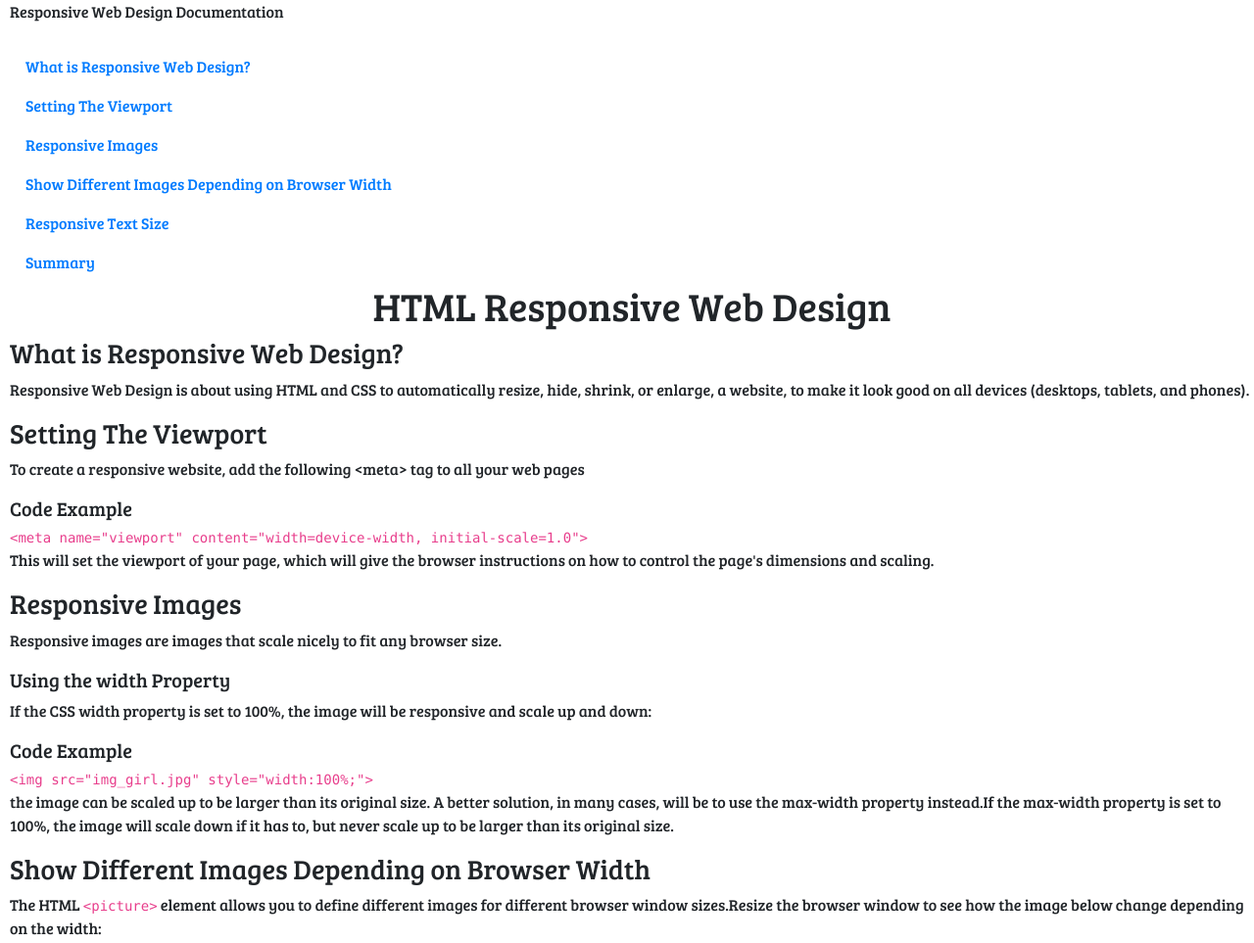
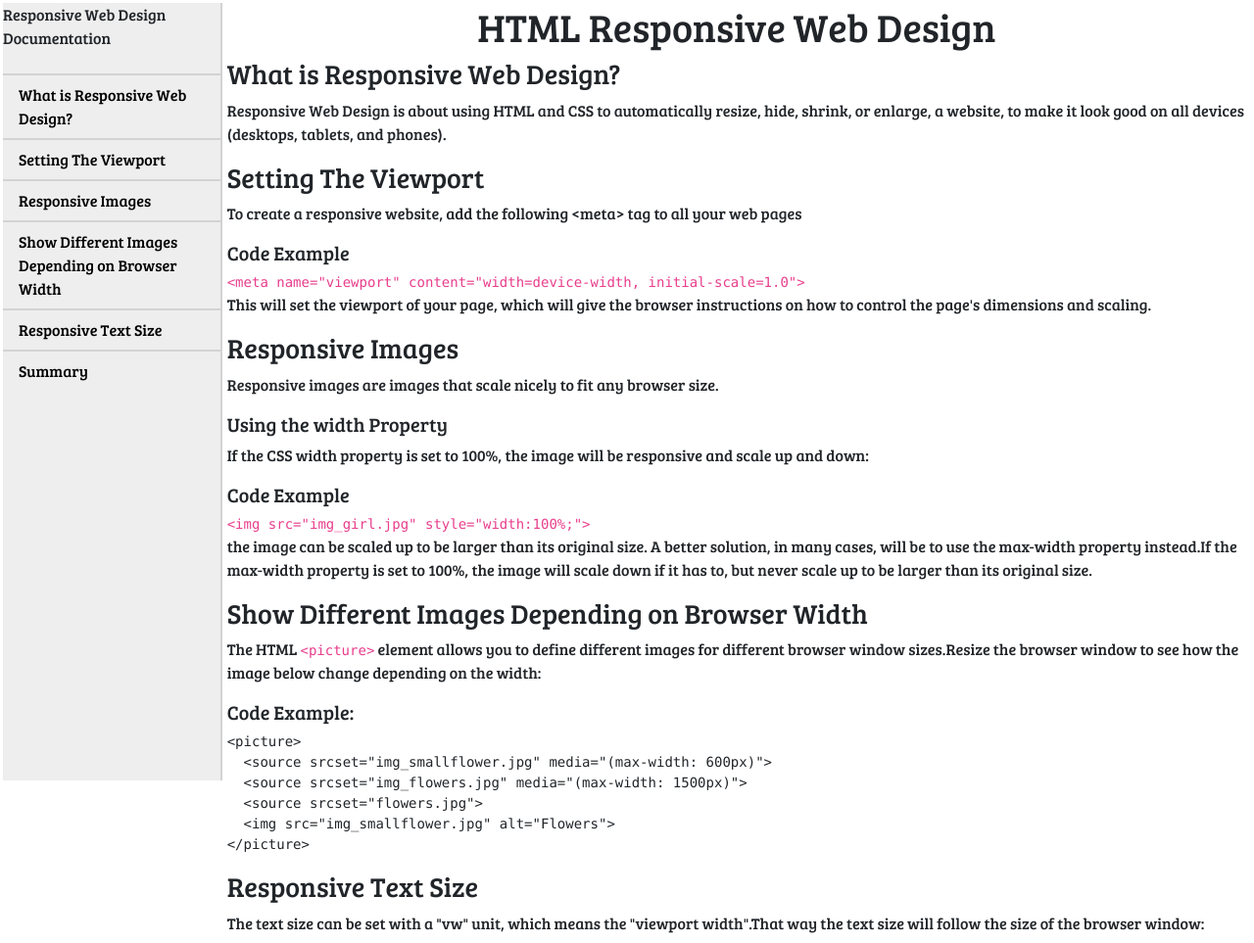
Before and after one commit to sadia21/technicaldocumentation, a plain HTML site: page index.html in a window 1280 px wide. Shown: the top 963 px of the page at 98% size. Drawn offline with nearby package versions, Linux system fonts and the light colour scheme.

Commit message:
Added Stylesheet

```diff
--- a/style.css
+++ b/style.css
@@ -1,8 +1,27 @@
 
+*{
+  box-sizing: border-box;
+}
+body{
+  display:flex;
+}
+nav{
+  background-color: #eee;
+ max-width:300px;
+  border-right: 2px solid lightgrey;
+}
+nav a {
+  color: black;
+  border-top: 2px solid lightgrey;
+}
 h1{
   text-align: center;
 }
 #main{
  font-family: 'Bree Serif', sans-serif;
   padding-left: 10px;
+  padding: 3px;
 }
+section{
+  padding-left:5px;
+}
```
Lines whose indentation alone changed are shown as unchanged.
